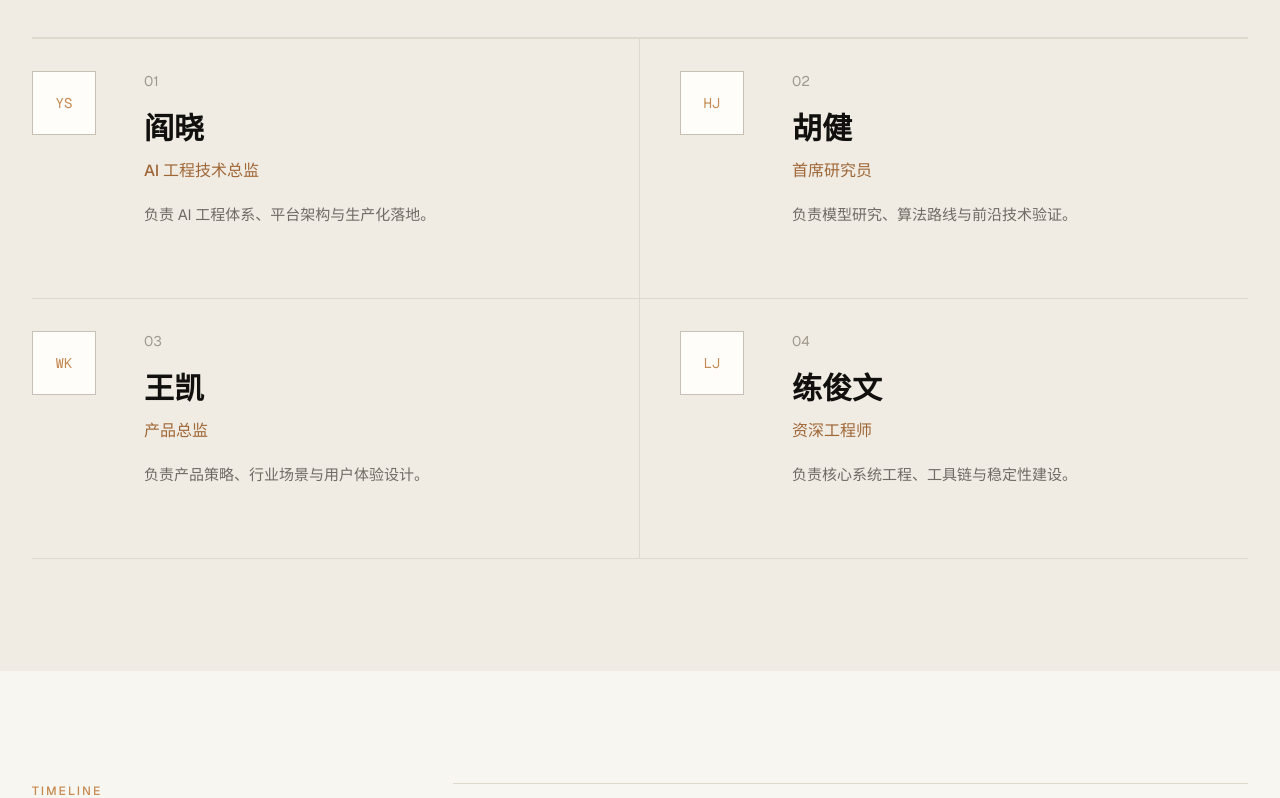
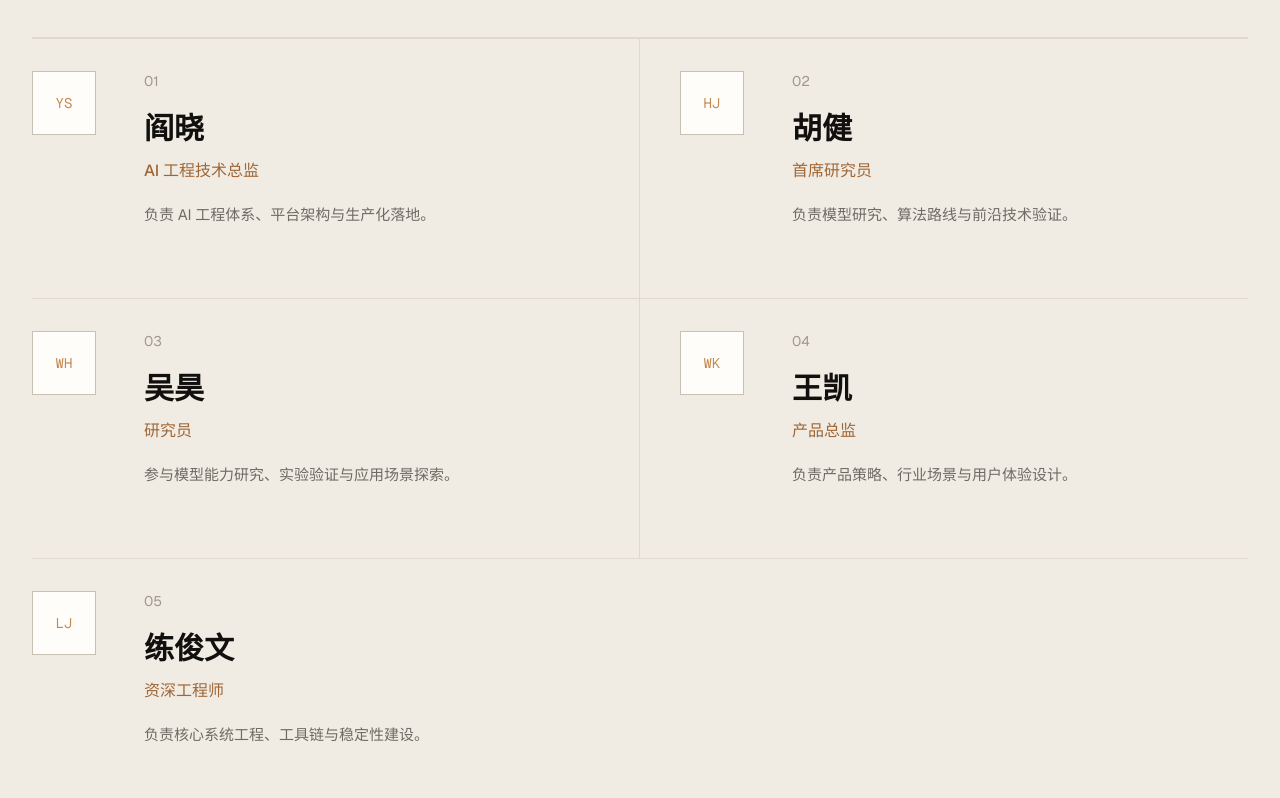
Before and after one commit to unrealm-ai/wzlywebsite, a Next.js app: page /about in a window 1280 px wide. Shown: the part 1487-2285 px from the top of the page. Built offline with nearby package versions, Linux system fonts and the light colour scheme; no server answers.

Commit message:
add customers

```diff
--- a/src/app/(site)/about/page.tsx
+++ b/src/app/(site)/about/page.tsx
@@ -1,6 +1,7 @@
 import { ArrowUpRight } from "lucide-react";
 import { Container } from "@/components/layout/Container";
 import { buildPageMetadata } from "@/lib/seo";
+import { cn } from "@/lib/utils";
 
 export const metadata = buildPageMetadata({
   title: "关于我们",
@@ -41,6 +42,12 @@ const TEAM_MEMBERS = [
     focus: "负责模型研究、算法路线与前沿技术验证。",
   },
   {
+    initials: "WH",
+    name: "吴昊",
+    title: "研究员",
+    focus: "参与模型能力研究、实验验证与应用场景探索。",
+  },
+  {
     initials: "WK",
     name: "王凯",
     title: "产品总监",
@@ -53,6 +60,8 @@ const TEAM_MEMBERS = [
     focus: "负责核心系统工程、工具链与稳定性建设。",
   },
 ] as const;
+
+const HAS_ODD_TEAM_COUNT = TEAM_MEMBERS.length % 2 === 1;
 
 const MILESTONES = [
   { year: "2024", title: "公司创立", desc: "由 AI 研究、工程与产品团队共同发起。" },
@@ -160,10 +169,21 @@ export default function AboutPage() {
           </div>
 
           <div className="grid grid-cols-1 border-b border-[var(--line)] lg:grid-cols-2">
-            {TEAM_MEMBERS.map((member, idx) => (
+            {TEAM_MEMBERS.map((member, idx) => {
+              const isLastOddMember =
+                HAS_ODD_TEAM_COUNT && idx === TEAM_MEMBERS.length - 1;
+
+              return (
                 <article
                   key={member.name}
-                className="group grid min-h-[260px] grid-cols-[88px_1fr] gap-6 border-t border-[var(--line)] py-8 lg:odd:border-r lg:odd:pr-10 lg:even:pl-10"
+                  className={cn(
+                    "group grid min-h-[260px] grid-cols-[88px_1fr] gap-6 border-t border-[var(--line)] py-8",
+                    idx % 2 === 0 &&
+                      !isLastOddMember &&
+                      "lg:border-r lg:pr-10",
+                    idx % 2 === 1 && "lg:pl-10",
+                    isLastOddMember && "lg:col-span-2",
+                  )}
                 >
                   <div className="flex h-16 w-16 items-center justify-center border border-[var(--line-strong)] bg-[var(--surface-elevated)] font-mono text-sm text-[var(--accent)] transition-colors group-hover:border-[var(--accent)]">
                     {member.initials}
@@ -181,7 +201,8 @@ export default function AboutPage() {
                     </p>
                   </div>
                 </article>
-            ))}
+              );
+            })}
           </div>
         </Container>
       </section>
```
Lines whose indentation alone changed are shown as unchanged.
